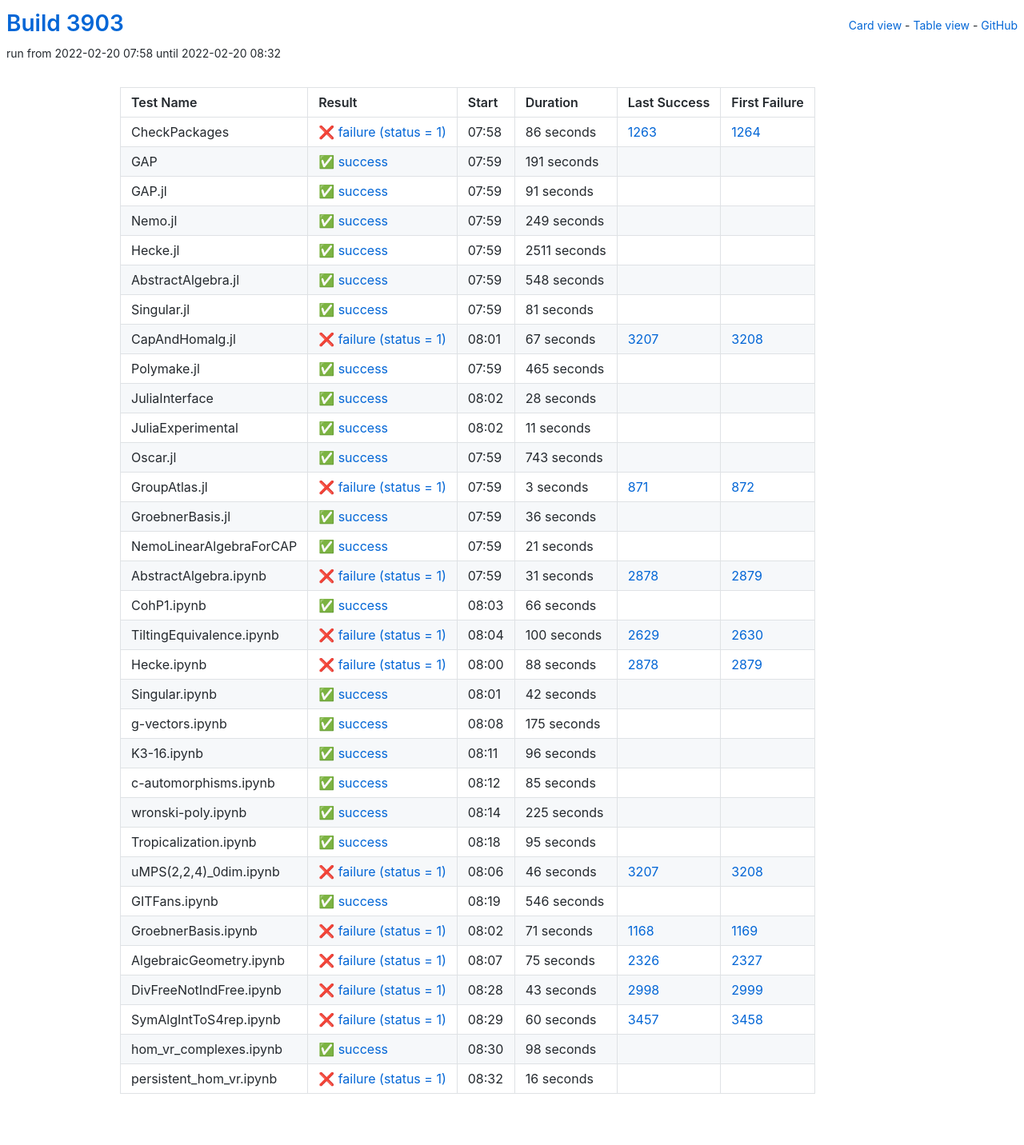
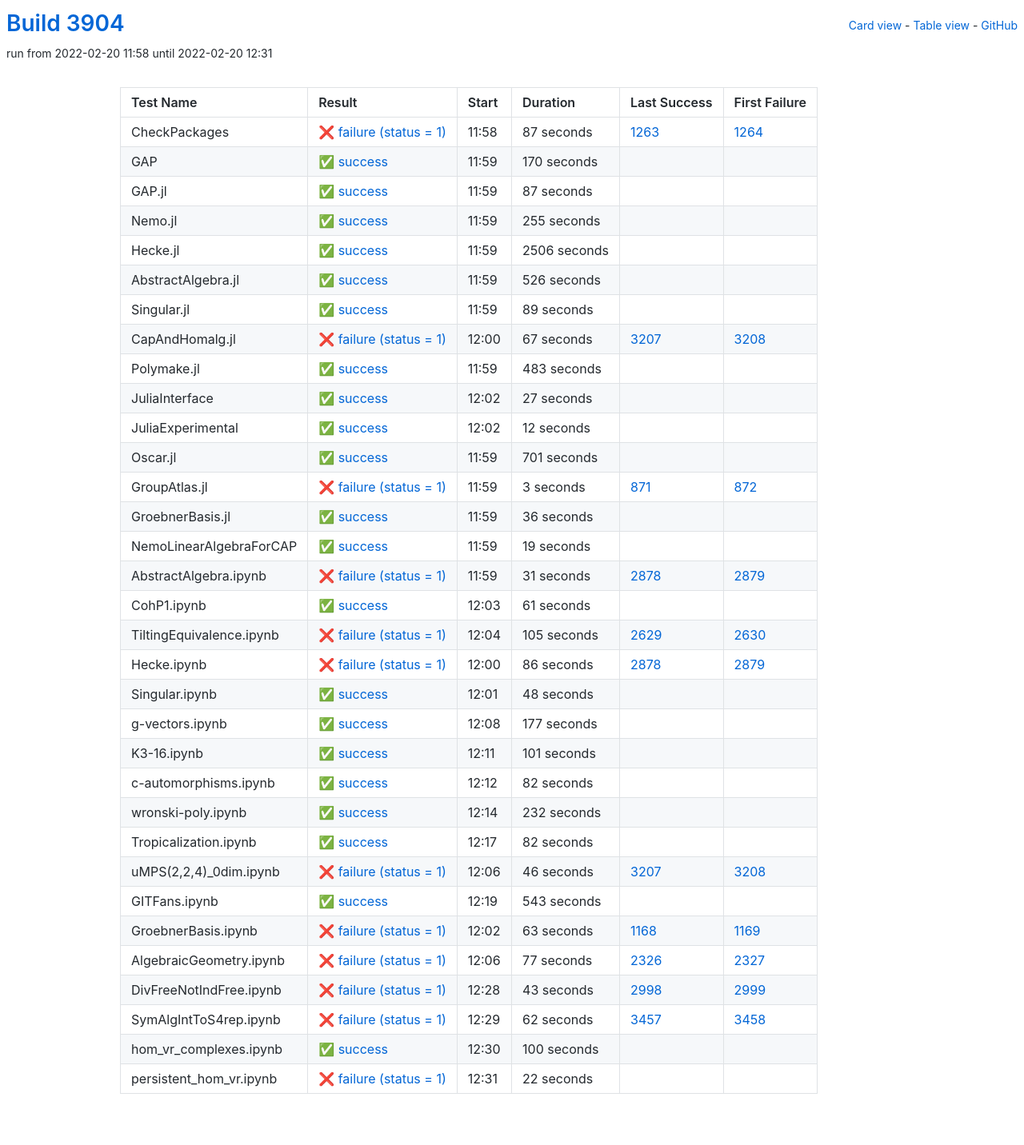
Before and after one commit to oscar-system/oscar-ci-status-stable, a Jekyll site: the page built from table.html, in a window 1280 px wide. Shown: the whole page at 80% size. Built offline with Jekyll 4.4.1, drawn with Linux system fonts in a browser that asks for light colours.

Commit message:
Build #3904

```diff
--- a/_data/ci.yml
+++ b/_data/ci.yml
@@ -1,6 +1,6 @@
 ---
-build: 3903
-build_url: https://oscarci.mathematik.uni-kl.de/job/oscar-stable/3903/
+build: 3904
+build_url: https://oscarci.mathematik.uni-kl.de/job/oscar-stable/3904/
 job: oscar-stable
 organization: oscar-system
 repo: oscar-ci-status-stable
@@ -8,92 +8,92 @@ repourl: https://github.com/oscar-system/oscar-ci-status-stable
 tests:
 - name: CheckPackages
   id: checkpackages
-  log: https://oscarci.mathematik.uni-kl.de/job/oscar-stable/3903/artifact/logs/build-3903/CheckPackages.log
-  start: 2022-02-20 07:58
+  log: https://oscarci.mathematik.uni-kl.de/job/oscar-stable/3904/artifact/logs/build-3904/CheckPackages.log
+  start: 2022-02-20 11:58
   success: false
   exitcode: 1
   status: failure
-  duration: 86
+  duration: 87
   last_success: 1263
   last_success_url: https://oscarci.mathematik.uni-kl.de/job/oscar-stable/1263/
   first_failure: 1264
   first_failure_url: https://oscarci.mathematik.uni-kl.de/job/oscar-stable/1264/
 - name: GAP
   id: gap
-  log: https://oscarci.mathematik.uni-kl.de/job/oscar-stable/3903/artifact/logs/build-3903/GAP.log
-  start: 2022-02-20 07:59
+  log: https://oscarci.mathematik.uni-kl.de/job/oscar-stable/3904/artifact/logs/build-3904/GAP.log
+  start: 2022-02-20 11:59
   success: true
   exitcode: 0
   status: success
-  duration: 191
+  duration: 170
   last_success: false
   last_success_url:
   first_failure: false
   first_failure_url:
 - name: GAP.jl
   id: gap-jl
-  log: https://oscarci.mathematik.uni-kl.de/job/oscar-stable/3903/artifact/logs/build-3903/GAP.jl.log
-  start: 2022-02-20 07:59
+  log: https://oscarci.mathematik.uni-kl.de/job/oscar-stable/3904/artifact/logs/build-3904/GAP.jl.log
+  start: 2022-02-20 11:59
   success: true
   exitcode: 0
   status: success
-  duration: 91
+  duration: 87
   last_success: false
   last_success_url:
   first_failure: false
   first_failure_url:
 - name: Nemo.jl
   id: nemo-jl
-  log: https://oscarci.mathematik.uni-kl.de/job/oscar-stable/3903/artifact/logs/build-3903/Nemo.jl.log
-  start: 2022-02-20 07:59
+  log: https://oscarci.mathematik.uni-kl.de/job/oscar-stable/3904/artifact/logs/build-3904/Nemo.jl.log
+  start: 2022-02-20 11:59
   success: true
   exitcode: 0
   status: success
-  duration: 249
+  duration: 255
   last_success: false
   last_success_url:
   first_failure: false
   first_failure_url:
 - name: Hecke.jl
   id: hecke-jl
-  log: https://oscarci.mathematik.uni-kl.de/job/oscar-stable/3903/artifact/logs/build-3903/Hecke.jl.log
-  start: 2022-02-20 07:59
+  log: https://oscarci.mathematik.uni-kl.de/job/oscar-stable/3904/artifact/logs/build-3904/Hecke.jl.log
+  start: 2022-02-20 11:59
   success: true
   exitcode: 0
   status: success
-  duration: 2511
+  duration: 2506
   last_success: false
   last_success_url:
   first_failure: false
   first_failure_url:
 - name: AbstractAlgebra.jl
   id: abstractalgebra-jl
-  log: https://oscarci.mathematik.uni-kl.de/job/oscar-stable/3903/artifact/logs/build-3903/AbstractAlgebra.jl.log
-  start: 2022-02-20 07:59
+  log: https://oscarci.mathematik.uni-kl.de/job/oscar-stable/3904/artifact/logs/build-3904/AbstractAlgebra.jl.log
+  start: 2022-02-20 11:59
   success: true
   exitcode: 0
   status: success
-  duration: 548
+  duration: 526
   last_success: false
   last_success_url:
   first_failure: false
   first_failure_url:
 - name: Singular.jl
   id: singular-jl
-  log: https://oscarci.mathematik.uni-kl.de/job/oscar-stable/3903/artifact/logs/build-3903/Singular.jl.log
-  start: 2022-02-20 07:59
+  log: https://oscarci.mathematik.uni-kl.de/job/oscar-stable/3904/artifact/logs/build-3904/Singular.jl.log
+  start: 2022-02-20 11:59
   success: true
   exitcode: 0
   status: success
-  duration: 81
+  duration: 89
   last_success: false
   last_success_url:
   first_failure: false
   first_failure_url:
 - name: CapAndHomalg.jl
   id: capandhomalg-jl
-  log: https://oscarci.mathematik.uni-kl.de/job/oscar-stable/3903/artifact/logs/build-3903/CapAndHomalg.jl.log
-  start: 2022-02-20 08:01
+  log: https://oscarci.mathematik.uni-kl.de/job/oscar-stable/3904/artifact/logs/build-3904/CapAndHomalg.jl.log
+  start: 2022-02-20 12:00
   success: false
   exitcode: 1
   status: failure
@@ -104,56 +104,56 @@ tests:
   first_failure_url: https://oscarci.mathematik.uni-kl.de/job/oscar-stable/3208/
 - name: Polymake.jl
   id: polymake-jl
-  log: https://oscarci.mathematik.uni-kl.de/job/oscar-stable/3903/artifact/logs/build-3903/Polymake.jl.log
-  start: 2022-02-20 07:59
+  log: https://oscarci.mathematik.uni-kl.de/job/oscar-stable/3904/artifact/logs/build-3904/Polymake.jl.log
+  start: 2022-02-20 11:59
   success: true
   exitcode: 0
   status: success
-  duration: 465
+  duration: 483
   last_success: false
   last_success_url:
   first_failure: false
   first_failure_url:
 - name: JuliaInterface
   id: juliainterface
-  log: https://oscarci.mathematik.uni-kl.de/job/oscar-stable/3903/artifact/logs/build-3903/JuliaInterface.log
-  start: 2022-02-20 08:02
+  log: https://oscarci.mathematik.uni-kl.de/job/oscar-stable/3904/artifact/logs/build-3904/JuliaInterface.log
+  start: 2022-02-20 12:02
   success: true
   exitcode: 0
   status: success
-  duration: 28
+  duration: 27
   last_success: false
   last_success_url:
   first_failure: false
   first_failure_url:
 - name: JuliaExperimental
   id: juliaexperimental
-  log: https://oscarci.mathematik.uni-kl.de/job/oscar-stable/3903/artifact/logs/build-3903/JuliaExperimental.log
-  start: 2022-02-20 08:02
+  log: https://oscarci.mathematik.uni-kl.de/job/oscar-stable/3904/artifact/logs/build-3904/JuliaExperimental.log
+  start: 2022-02-20 12:02
   success: true
   exitcode: 0
   status: success
-  duration: 11
+  duration: 12
   last_success: false
   last_success_url:
   first_failure: false
   first_failure_url:
 - name: Oscar.jl
   id: oscar-jl
-  log: https://oscarci.mathematik.uni-kl.de/job/oscar-stable/3903/artifact/logs/build-3903/Oscar.jl.log
-  start: 2022-02-20 07:59
+  log: https://oscarci.mathematik.uni-kl.de/job/oscar-stable/3904/artifact/logs/build-3904/Oscar.jl.log
+  start: 2022-02-20 11:59
   success: true
   exitcode: 0
   status: success
-  duration: 743
+  duration: 701
   last_success: false
   last_success_url:
   first_failure: false
   first_failure_url:
 - name: GroupAtlas.jl
   id: groupatlas-jl
-  log: https://oscarci.mathematik.uni-kl.de/job/oscar-stable/3903/artifact/logs/build-3903/GroupAtlas.jl.log
-  start: 2022-02-20 07:59
+  log: https://oscarci.mathematik.uni-kl.de/job/oscar-stable/3904/artifact/logs/build-3904/GroupAtlas.jl.log
+  start: 2022-02-20 11:59
   success: false
   exitcode: 1
   status: failure
@@ -164,8 +164,8 @@ tests:
   first_failure_url: https://oscarci.mathematik.uni-kl.de/job/oscar-stable/872/
 - name: GroebnerBasis.jl
   id: groebnerbasis-jl
-  log: https://oscarci.mathematik.uni-kl.de/job/oscar-stable/3903/artifact/logs/build-3903/GroebnerBasis.jl.log
-  start: 2022-02-20 07:59
+  log: https://oscarci.mathematik.uni-kl.de/job/oscar-stable/3904/artifact/logs/build-3904/GroebnerBasis.jl.log
+  start: 2022-02-20 11:59
   success: true
   exitcode: 0
   status: success
@@ -176,20 +176,20 @@ tests:
   first_failure_url:
 - name: NemoLinearAlgebraForCAP
   id: nemolinearalgebraforcap
-  log: https://oscarci.mathematik.uni-kl.de/job/oscar-stable/3903/artifact/logs/build-3903/NemoLinearAlgebraForCAP.log
-  start: 2022-02-20 07:59
+  log: https://oscarci.mathematik.uni-kl.de/job/oscar-stable/3904/artifact/logs/build-3904/NemoLinearAlgebraForCAP.log
+  start: 2022-02-20 11:59
   success: true
   exitcode: 0
   status: success
-  duration: 21
+  duration: 19
   last_success: false
   last_success_url:
   first_failure: false
   first_failure_url:
 - name: AbstractAlgebra.ipynb
   id: abstractalgebra-ipynb
-  log: https://oscarci.mathematik.uni-kl.de/job/oscar-stable/3903/artifact/logs/build-3903/AbstractAlgebra.ipynb.log
-  start: 2022-02-20 07:59
+  log: https://oscarci.mathematik.uni-kl.de/job/oscar-stable/3904/artifact/logs/build-3904/AbstractAlgebra.ipynb.log
+  start: 2022-02-20 11:59
   success: false
   exitcode: 1
   status: failure
@@ -200,116 +200,116 @@ tests:
   first_failure_url: https://oscarci.mathematik.uni-kl.de/job/oscar-stable/2879/
 - name: CohP1.ipynb
   id: cohp1-ipynb
-  log: https://oscarci.mathematik.uni-kl.de/job/oscar-stable/3903/artifact/logs/build-3903/CohP1.ipynb.log
-  start: 2022-02-20 08:03
+  log: https://oscarci.mathematik.uni-kl.de/job/oscar-stable/3904/artifact/logs/build-3904/CohP1.ipynb.log
+  start: 2022-02-20 12:03
   success: true
   exitcode: 0
   status: success
-  duration: 66
+  duration: 61
   last_success: false
   last_success_url:
   first_failure: false
   first_failure_url:
 - name: TiltingEquivalence.ipynb
   id: tiltingequivalence-ipynb
-  log: https://oscarci.mathematik.uni-kl.de/job/oscar-stable/3903/artifact/logs/build-3903/TiltingEquivalence.ipynb.log
-  start: 2022-02-20 08:04
+  log: https://oscarci.mathematik.uni-kl.de/job/oscar-stable/3904/artifact/logs/build-3904/TiltingEquivalence.ipynb.log
+  start: 2022-02-20 12:04
   success: false
   exitcode: 1
   status: failure
-  duration: 100
+  duration: 105
   last_success: 2629
   last_success_url: https://oscarci.mathematik.uni-kl.de/job/oscar-stable/2629/
   first_failure: 2630
   first_failure_url: https://oscarci.mathematik.uni-kl.de/job/oscar-stable/2630/
 - name: Hecke.ipynb
   id: hecke-ipynb
-  log: https://oscarci.mathematik.uni-kl.de/job/oscar-stable/3903/artifact/logs/build-3903/Hecke.ipynb.log
-  start: 2022-02-20 08:00
+  log: https://oscarci.mathematik.uni-kl.de/job/oscar-stable/3904/artifact/logs/build-3904/Hecke.ipynb.log
+  start: 2022-02-20 12:00
   success: false
   exitcode: 1
   status: failure
-  duration: 88
+  duration: 86
   last_success: 2878
   last_success_url: https://oscarci.mathematik.uni-kl.de/job/oscar-stable/2878/
   first_failure: 2879
   first_failure_url: https://oscarci.mathematik.uni-kl.de/job/oscar-stable/2879/
 - name: Singular.ipynb
   id: singular-ipynb
-  log: https://oscarci.mathematik.uni-kl.de/job/oscar-stable/3903/artifact/logs/build-3903/Singular.ipynb.log
-  start: 2022-02-20 08:01
+  log: https://oscarci.mathematik.uni-kl.de/job/oscar-stable/3904/artifact/logs/build-3904/Singular.ipynb.log
+  start: 2022-02-20 12:01
   success: true
   exitcode: 0
   status: success
-  duration: 42
+  duration: 48
   last_success: false
   last_success_url:
   first_failure: false
   first_failure_url:
 - name: g-vectors.ipynb
   id: g-vectors-ipynb
-  log: https://oscarci.mathematik.uni-kl.de/job/oscar-stable/3903/artifact/logs/build-3903/g-vectors.ipynb.log
-  start: 2022-02-20 08:08
+  log: https://oscarci.mathematik.uni-kl.de/job/oscar-stable/3904/artifact/logs/build-3904/g-vectors.ipynb.log
+  start: 2022-02-20 12:08
   success: true
   exitcode: 0
   status: success
-  duration: 175
+  duration: 177
   last_success: false
   last_success_url:
   first_failure: false
   first_failure_url:
 - name: K3-16.ipynb
   id: k3-16-ipynb
-  log: https://oscarci.mathematik.uni-kl.de/job/oscar-stable/3903/artifact/logs/build-3903/K3-16.ipynb.log
-  start: 2022-02-20 08:11
+  log: https://oscarci.mathematik.uni-kl.de/job/oscar-stable/3904/artifact/logs/build-3904/K3-16.ipynb.log
+  start: 2022-02-20 12:11
   success: true
   exitcode: 0
   status: success
-  duration: 96
+  duration: 101
   last_success: false
   last_success_url:
   first_failure: false
   first_failure_url:
 - name: c-automorphisms.ipynb
   id: c-automorphisms-ipynb
-  log: https://oscarci.mathematik.uni-kl.de/job/oscar-stable/3903/artifact/logs/build-3903/c-automorphisms.ipynb.log
-  start: 2022-02-20 08:12
+  log: https://oscarci.mathematik.uni-kl.de/job/oscar-stable/3904/artifact/logs/build-3904/c-automorphisms.ipynb.log
+  start: 2022-02-20 12:12
   success: true
   exitcode: 0
   status: success
-  duration: 85
+  duration: 82
   last_success: false
   last_success_url:
   first_failure: false
   first_failure_url:
 - name: wronski-poly.ipynb
   id: wronski-poly-ipynb
-  log: https://oscarci.mathematik.uni-kl.de/job/oscar-stable/3903/artifact/logs/build-3903/wronski-poly.ipynb.log
-  start: 2022-02-20 08:14
+  log: https://oscarci.mathematik.uni-kl.de/job/oscar-stable/3904/artifact/logs/build-3904/wronski-poly.ipynb.log
+  start: 2022-02-20 12:14
   success: true
   exitcode: 0
   status: success
-  duration: 225
+  duration: 232
   last_success: false
   last_success_url:
   first_failure: false
   first_failure_url:
 - name: Tropicalization.ipynb
   id: tropicalization-ipynb
-  log: https://oscarci.mathematik.uni-kl.de/job/oscar-stable/3903/artifact/logs/build-3903/Tropicalization.ipynb.log
-  start: 2022-02-20 08:18
+  log: https://oscarci.mathematik.uni-kl.de/job/oscar-stable/3904/artifact/logs/build-3904/Tropicalization.ipynb.log
+  start: 2022-02-20 12:17
   success: true
   exitcode: 0
   status: success
-  duration: 95
+  duration: 82
   last_success: false
   last_success_url:
   first_failure: false
   first_failure_url:
 - name: uMPS(2,2,4)_0dim.ipynb
   id: umps-2-2-4-0dim-ipynb
-  log: https://oscarci.mathematik.uni-kl.de/job/oscar-stable/3903/artifact/logs/build-3903/uMPS-2-2-4-_0dim.ipynb.log
-  start: 2022-02-20 08:06
+  log: https://oscarci.mathematik.uni-kl.de/job/oscar-stable/3904/artifact/logs/build-3904/uMPS-2-2-4-_0dim.ipynb.log
+  start: 2022-02-20 12:06
   success: false
   exitcode: 1
   status: failure
@@ -320,44 +320,44 @@ tests:
   first_failure_url: https://oscarci.mathematik.uni-kl.de/job/oscar-stable/3208/
 - name: GITFans.ipynb
   id: gitfans-ipynb
-  log: https://oscarci.mathematik.uni-kl.de/job/oscar-stable/3903/artifact/logs/build-3903/GITFans.ipynb.log
-  start: 2022-02-20 08:19
+  log: https://oscarci.mathematik.uni-kl.de/job/oscar-stable/3904/artifact/logs/build-3904/GITFans.ipynb.log
+  start: 2022-02-20 12:19
   success: true
   exitcode: 0
   status: success
-  duration: 546
+  duration: 543
   last_success: false
   last_success_url:
   first_failure: false
   first_failure_url:
 - name: GroebnerBasis.ipynb
   id: groebnerbasis-ipynb
-  log: https://oscarci.mathematik.uni-kl.de/job/oscar-stable/3903/artifact/logs/build-3903/GroebnerBasis.ipynb.log
-  start: 2022-02-20 08:02
+  log: https://oscarci.mathematik.uni-kl.de/job/oscar-stable/3904/artifact/logs/build-3904/GroebnerBasis.ipynb.log
+  start: 2022-02-20 12:02
   success: false
   exitcode: 1
   status: failure
-  duration: 71
+  duration: 63
   last_success: 1168
   last_success_url: https://oscarci.mathematik.uni-kl.de/job/oscar-stable/1168/
   first_failure: 1169
   first_failure_url: https://oscarci.mathematik.uni-kl.de/job/oscar-stable/1169/
 - name: AlgebraicGeometry.ipynb
   id: algebraicgeometry-ipynb
-  log: https://oscarci.mathematik.uni-kl.de/job/oscar-stable/3903/artifact/logs/build-3903/AlgebraicGeometry.ipynb.log
-  start: 2022-02-20 08:07
+  log: https://oscarci.mathematik.uni-kl.de/job/oscar-stable/3904/artifact/logs/build-3904/AlgebraicGeometry.ipynb.log
+  start: 2022-02-20 12:06
   success: false
   exitcode: 1
   status: failure
-  duration: 75
+  duration: 77
   last_success: 2326
   last_success_url: https://oscarci.mathematik.uni-kl.de/job/oscar-stable/2326/
   first_failure: 2327
   first_failure_url: https://oscarci.mathematik.uni-kl.de/job/oscar-stable/2327/
 - name: DivFreeNotIndFree.ipynb
   id: divfreenotindfree-ipynb
-  log: https://oscarci.mathematik.uni-kl.de/job/oscar-stable/3903/artifact/logs/build-3903/DivFreeNotIndFree.ipynb.log
-  start: 2022-02-20 08:28
+  log: https://oscarci.mathematik.uni-kl.de/job/oscar-stable/3904/artifact/logs/build-3904/DivFreeNotIndFree.ipynb.log
+  start: 2022-02-20 12:28
   success: false
   exitcode: 1
   status: failure
@@ -368,36 +368,36 @@ tests:
   first_failure_url: https://oscarci.mathematik.uni-kl.de/job/oscar-stable/2999/
 - name: SymAlgIntToS4rep.ipynb
   id: symalginttos4rep-ipynb
-  log: https://oscarci.mathematik.uni-kl.de/job/oscar-stable/3903/artifact/logs/build-3903/SymAlgIntToS4rep.ipynb.log
-  start: 2022-02-20 08:29
+  log: https://oscarci.mathematik.uni-kl.de/job/oscar-stable/3904/artifact/logs/build-3904/SymAlgIntToS4rep.ipynb.log
+  start: 2022-02-20 12:29
   success: false
   exitcode: 1
   status: failure
-  duration: 60
+  duration: 62
   last_success: 3457
   last_success_url: https://oscarci.mathematik.uni-kl.de/job/oscar-stable/3457/
   first_failure: 3458
   first_failure_url: https://oscarci.mathematik.uni-kl.de/job/oscar-stable/3458/
 - name: hom_vr_complexes.ipynb
   id: hom-vr-complexes-ipynb
-  log: https://oscarci.mathematik.uni-kl.de/job/oscar-stable/3903/artifact/logs/build-3903/hom_vr_complexes.ipynb.log
-  start: 2022-02-20 08:30
+  log: https://oscarci.mathematik.uni-kl.de/job/oscar-stable/3904/artifact/logs/build-3904/hom_vr_complexes.ipynb.log
+  start: 2022-02-20 12:30
   success: true
   exitcode: 0
   status: success
-  duration: 98
+  duration: 100
   last_success: false
   last_success_url:
   first_failure: false
   first_failure_url:
 - name: persistent_hom_vr.ipynb
   id: persistent-hom-vr-ipynb
-  log: https://oscarci.mathematik.uni-kl.de/job/oscar-stable/3903/artifact/logs/build-3903/persistent_hom_vr.ipynb.log
-  start: 2022-02-20 08:32
+  log: https://oscarci.mathematik.uni-kl.de/job/oscar-stable/3904/artifact/logs/build-3904/persistent_hom_vr.ipynb.log
+  start: 2022-02-20 12:31
   success: false
   exitcode: 1
   status: failure
-  duration: 16
+  duration: 22
   last_success: false
   last_success_url:
   first_failure: false
```
Also changed, not shown: README.md.
